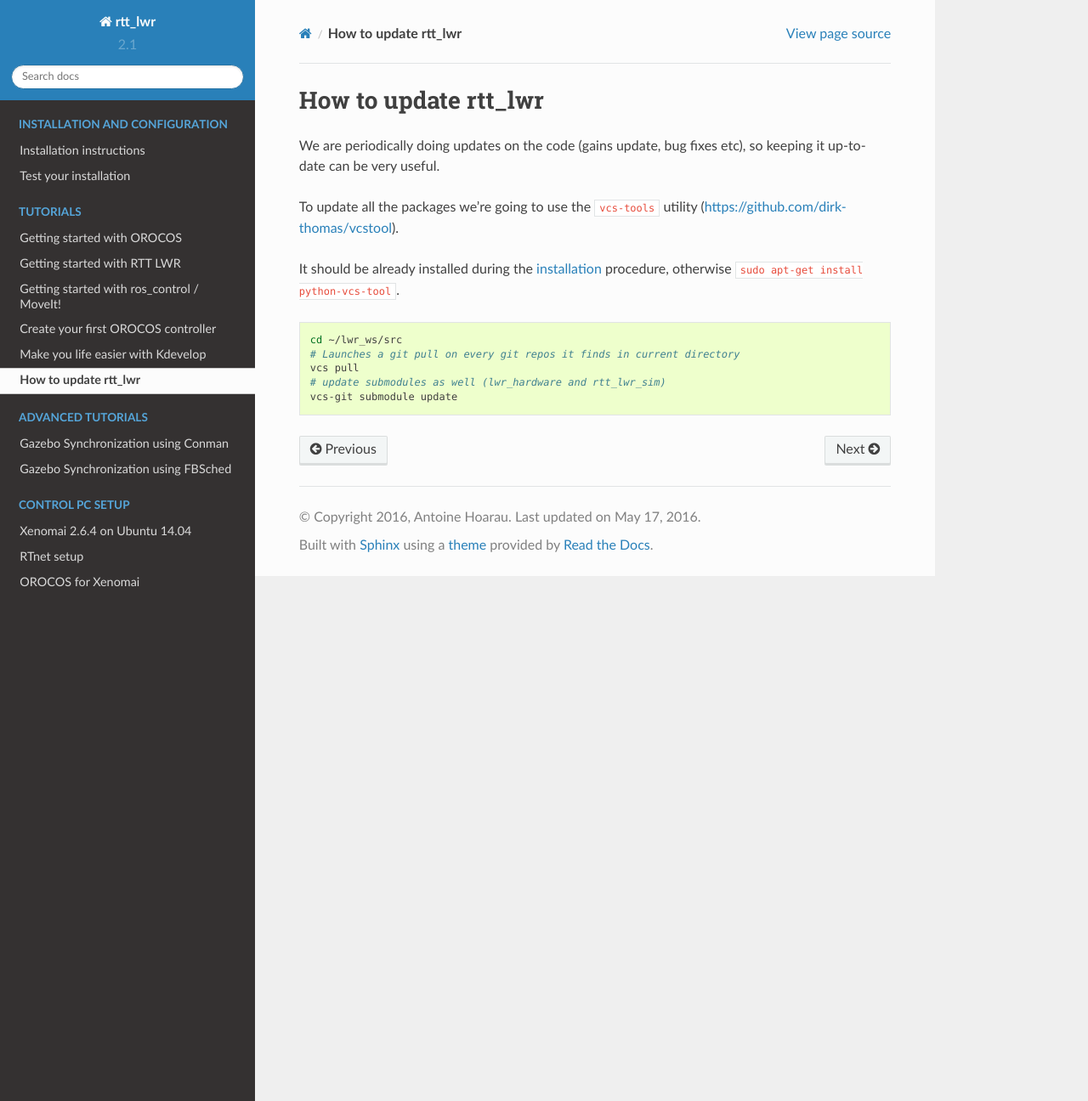
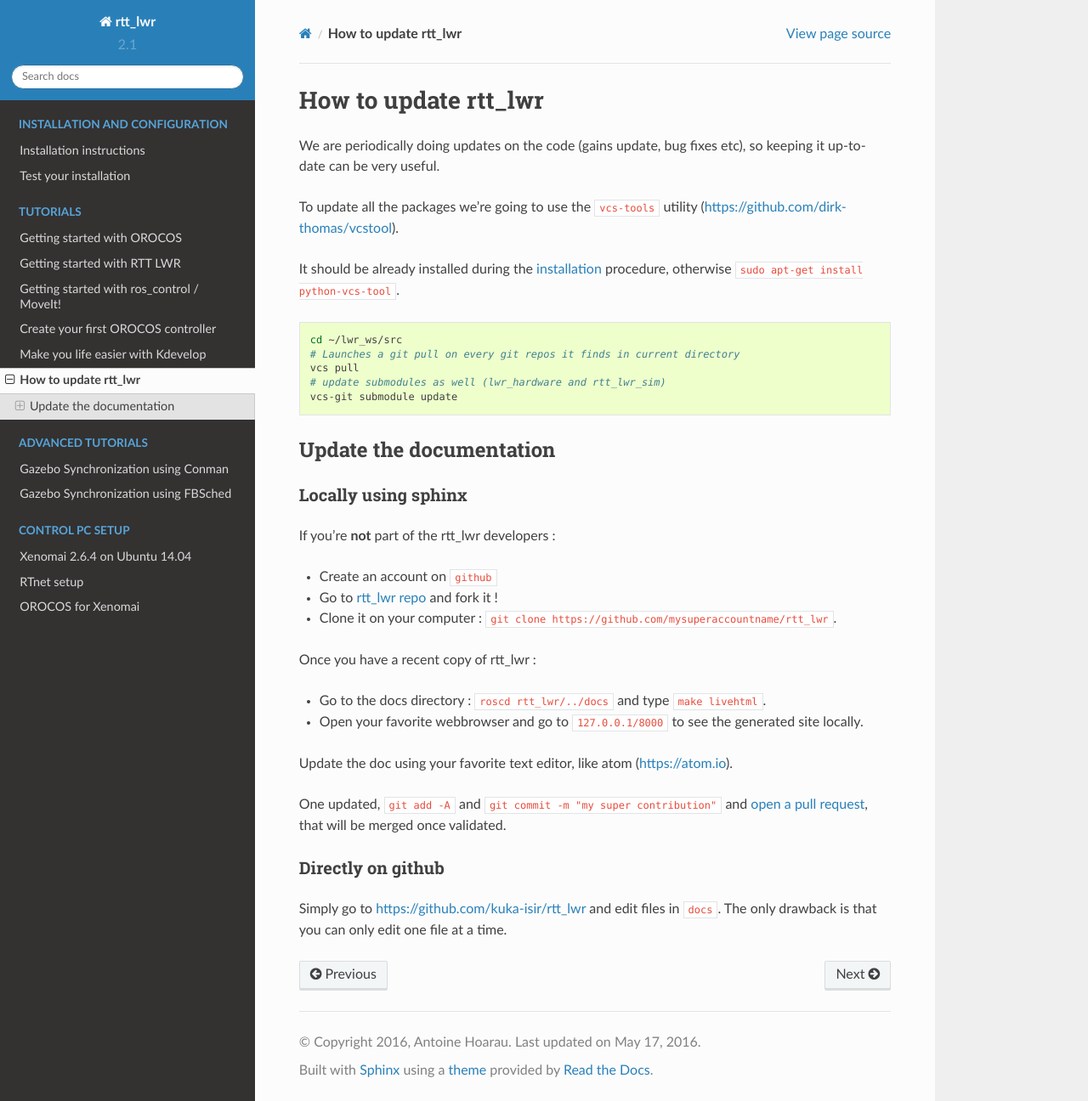
Before and after one commit to kuka-isir/rtt_lwr, a Sphinx documentation site: the page built from docs/source/tutos/update-rtt-lwr.rst, in a window 1280 px wide and 1296 px high. Shown: the whole window at 85% size. Built offline with Sphinx 7.4.7 and the Read the Docs theme 2.0.0, drawn with Linux system fonts in a browser that asks for light colours.

Commit message:
doc on how to update the doc :)

```diff
--- a/docs/source/tutos/update-rtt-lwr.rst
+++ b/docs/source/tutos/update-rtt-lwr.rst
@@ -1,7 +1,6 @@
 #####################
 **How to update rtt_lwr**
 #####################
-
 
 We are periodically doing updates on the code (gains update, bug fixes etc), so keeping it up-to-date can be very useful.
 
@@ -16,3 +15,29 @@ It should be already installed during the :doc:`installation </install/install>`
         vcs pull
         # update submodules as well (lwr_hardware and rtt_lwr_sim)
         vcs-git submodule update
+
+Update the documentation
+------------------------
+
+Locally using sphinx
+~~~~~~~~~~~~~~~~~~~~
+
+If you're **not** part of the rtt_lwr developers :
+
+* Create an account on ``github``
+* Go to `rtt_lwr repo <https://github.com/kuka-isir/rtt_lwr>`_ and fork it !
+* Clone it on your computer : ``git clone https://github.com/mysuperaccountname/rtt_lwr``.
+
+Once you have a recent copy of rtt_lwr :
+
+* Go to the docs directory : ``roscd rtt_lwr/../docs`` and type ``make livehtml``.
+* Open your favorite webbrowser and go to ``127.0.0.1/8000`` to see the generated site locally.
+
+Update the doc using your favorite text editor, like atom (https://atom.io).
+
+One updated, ``git add -A`` and ``git commit -m "my super contribution"`` and `open a pull request <https://help.github.com/articles/using-pull-requests/>`_, that will be merged once validated.
+
+Directly on github
+~~~~~~~~~~~~~~~~~~
+
+Simply go to https://github.com/kuka-isir/rtt_lwr and edit files in ``docs``. The only drawback is that you can only edit one file at a time.
```
